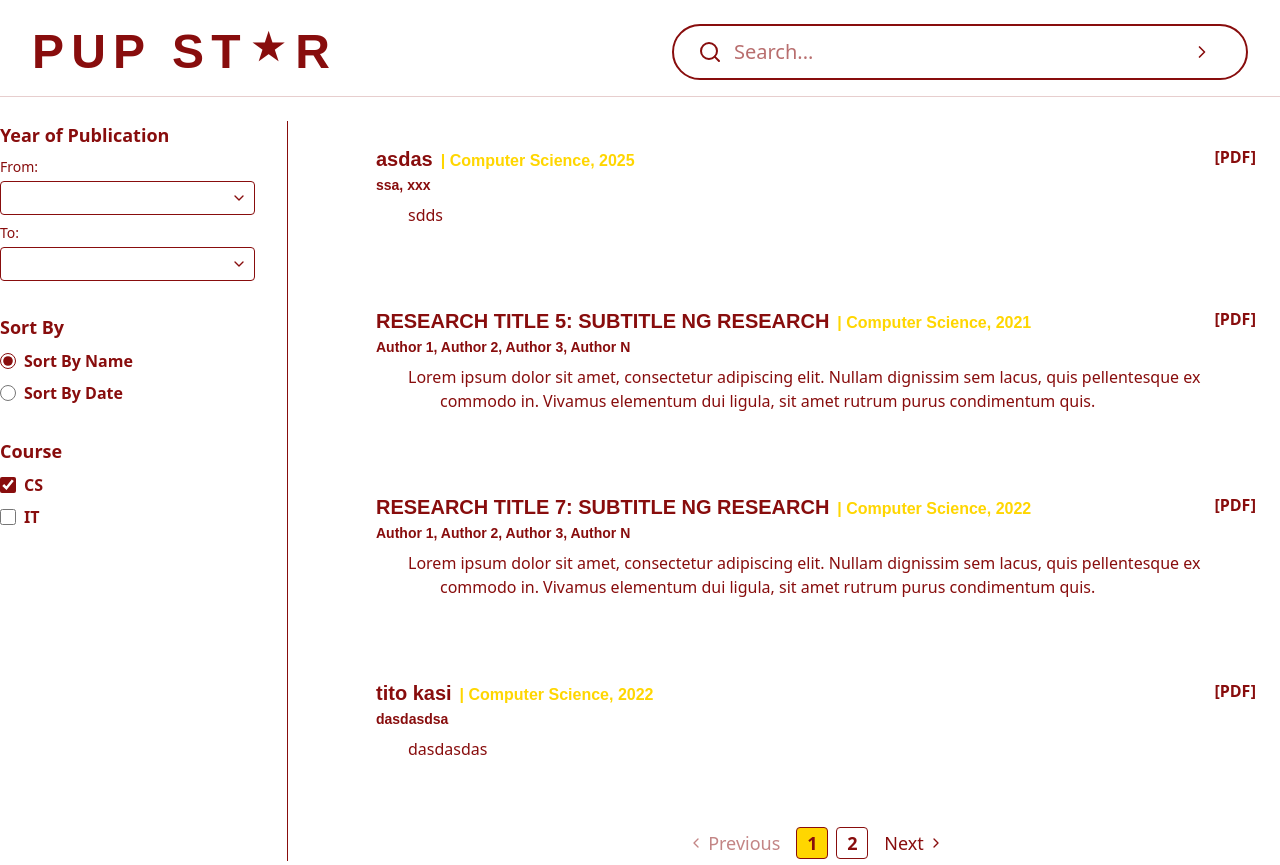
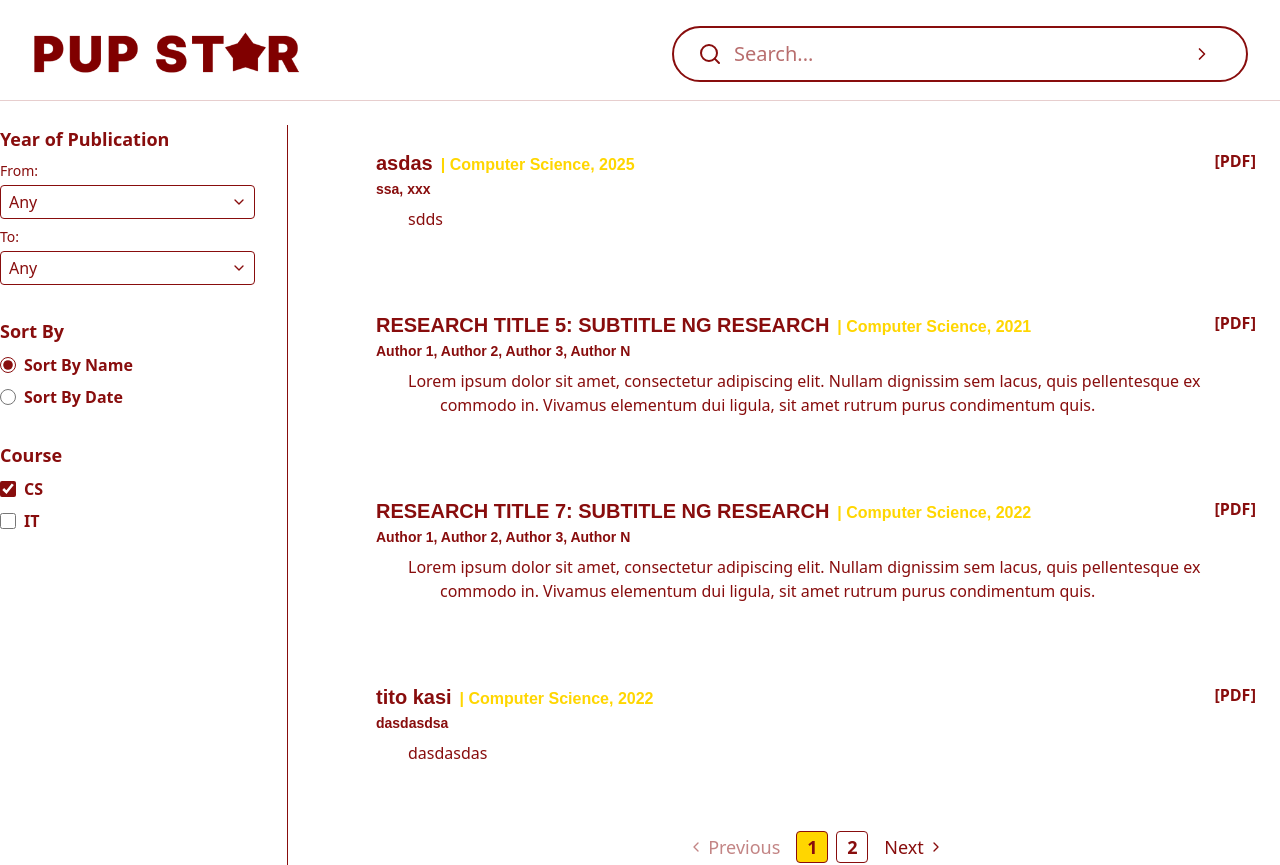
Before and after one commit to Crounous/pup-star, a Next.js app in the folder pup-star/: page /studies in a window 1280 px wide. Built offline with nearby package versions, Linux system fonts and the light colour scheme.

Commit message:
Fixed year of Publication to only  show years

```diff
--- a/pup-star/app/studies/[id]/page.tsx
+++ b/pup-star/app/studies/[id]/page.tsx
@@ -25,9 +25,7 @@ export default function StudyDetailPage() {
       {/* Header */}
       <header className="border-b border-[#880d0d]/20 pb-4 pt-6">
         <div className="max-w-7xl mx-auto px-8">
-          <Link href="/" className="text-5xl font-extrabold tracking-[0.15em] logo select-none" style={{fontFamily: 'Montserrat, Arial, sans-serif'}}>
-            PUP ST<span className="inline-block align-top text-4xl mx-1" style={{fontFamily: 'Montserrat, Arial, sans-serif'}}>&#9733;</span>R
-          </Link>
+          <img src="/PUPStarLogoRed.png" alt="PUP Star Logo" className="h-12 mb-2" />
         </div>
       </header>
 
@@ -46,7 +44,7 @@ export default function StudyDetailPage() {
       <div className="max-w-7xl mx-auto px-8">
         <div className="flex gap-8">
           {/* Navigation Sidebar */}
-          <aside className="w-48 flex-shrink-0">
+          <aside className="w-72 flex-shrink-0">
             <nav className="sticky top-6 space-y-2">
               <div className="font-bold text-lg mb-4">Thesis Preview</div>
               <a href="#introduction" className="block py-1 px-4 rounded hover:bg-[#ffd600]/10 transition-colors">Introduction</a>
--- a/pup-star/app/studies/page.tsx
+++ b/pup-star/app/studies/page.tsx
@@ -22,6 +22,9 @@ export default function AllStudiesPage() {
   })
   const [currentPage, setCurrentPage] = useState(1)
 
+  const currentYear = new Date().getFullYear();
+  // Generate a list of years, for example, from the current year down to 1900
+  const years = Array.from({ length: currentYear - 1899 }, (_, i) => currentYear - i);
   // Convert studies object to array
   const allStudies: Study[] = Object.values(studies)
 
@@ -128,15 +131,22 @@ export default function AllStudiesPage() {
 
     return pageNumbers
   }
+  const YearFilter = () => {
+  const [yearFrom, setYearFrom] = useState('');
+  const [yearTo, setYearTo] = useState('');
+
+  // Get the current year
+  const currentYear = new Date().getFullYear();
+  // Generate a list of years, for example, from the current year down to 1900
+  const years = Array.from({ length: currentYear - 1899 }, (_, i) => currentYear - i);
+  }
 
   return (
     <div className="min-h-screen bg-white font-montserrat text-[#880d0d]">
       {/* Header */}
       <header className="border-b border-[#880d0d]/20 pb-4 pt-6">
         <div className="max-w-7xl mx-auto px-8 flex items-center justify-between gap-8">
-          <Link href="/" className="text-5xl font-extrabold tracking-[0.15em] logo select-none flex-shrink-0" style={{fontFamily: 'Montserrat, Arial, sans-serif'}}>
-            PUP ST<span className="inline-block align-top text-4xl mx-1" style={{fontFamily: 'Montserrat, Arial, sans-serif'}}>&#9733;</span>R
-          </Link>
+          <img src="/PUPStarLogoRed.png" alt="PUP Star Logo" className="h-15 w-auto" />
 
           <form onSubmit={handleSearch} className="flex-1 max-w-xl">
             <div className="flex items-center border-2 border-[#880d0d] rounded-full px-6 h-[56px] bg-white w-full">
@@ -170,26 +180,38 @@ export default function AllStudiesPage() {
               <div className="mb-2">
                 <label className="block text-sm mb-1" htmlFor="year-from">From:</label>
                 <div className="relative">
-                  <input
+                  <select
                     id="year-from"
-                    type="number"
                     value={yearFrom}
                     onChange={(e) => setYearFrom(e.target.value)}
                     className="w-full border border-[#880d0d] rounded bg-white text-[#880d0d] px-2 py-1 focus:outline-none focus:ring-2 focus:ring-[#ffd600] appearance-none"
-                  />
+                  >
+                    <option value="">Any</option>
+                    {years.map((year) => (
+                      <option key={year} value={year}>
+                        {year}
+                      </option>
+                    ))}
+                  </select>
                   <ChevronDown className="absolute right-2 top-1/2 -translate-y-1/2 w-4 h-4 text-[#880d0d] pointer-events-none" />
                 </div>
               </div>
               <div>
                 <label className="block text-sm mb-1" htmlFor="year-to">To:</label>
                 <div className="relative">
-                  <input
+                  <select
                     id="year-to"
-                    type="number"
                     value={yearTo}
                     onChange={(e) => setYearTo(e.target.value)}
                     className="w-full border border-[#880d0d] rounded bg-white text-[#880d0d] px-2 py-1 focus:outline-none focus:ring-2 focus:ring-[#ffd600] appearance-none"
-                  />
+                  >
+                    <option value="">Any</option>
+                    {years.map((year) => (
+                      <option key={year} value={year}>
+                        {year}
+                      </option>
+                    ))}
+                  </select>
                   <ChevronDown className="absolute right-2 top-1/2 -translate-y-1/2 w-4 h-4 text-[#880d0d] pointer-events-none" />
                 </div>
               </div>
```
